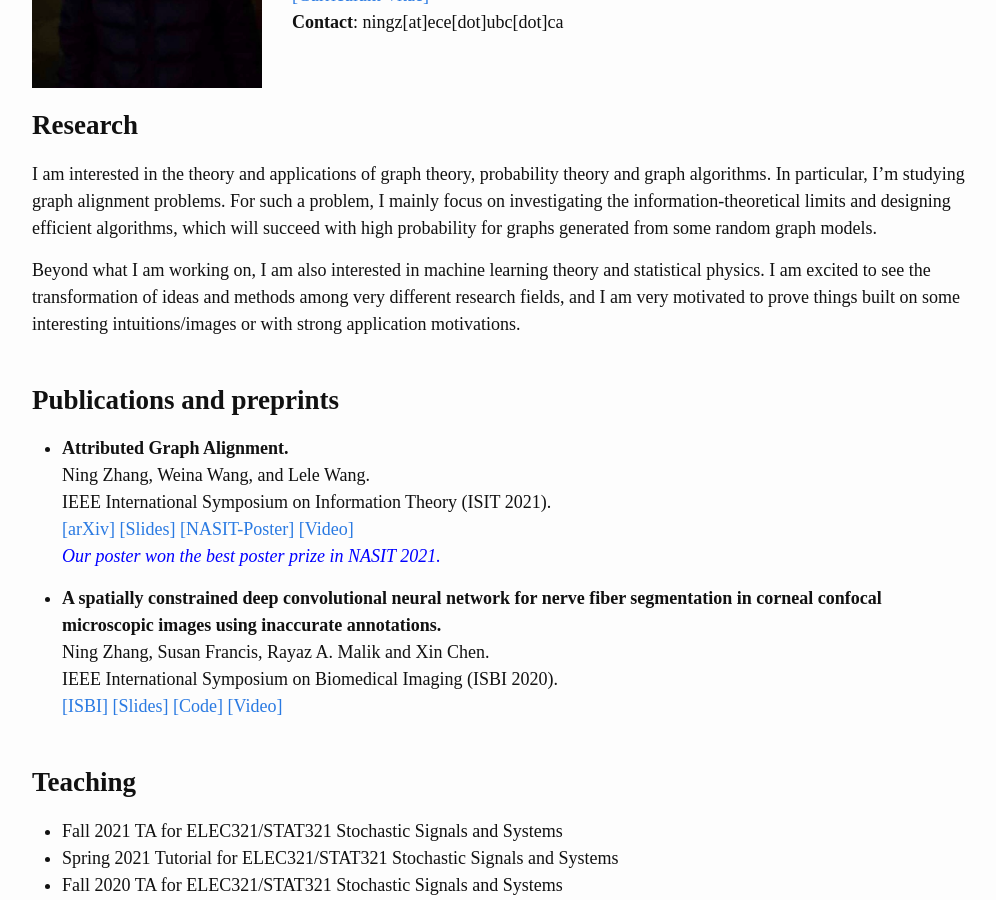
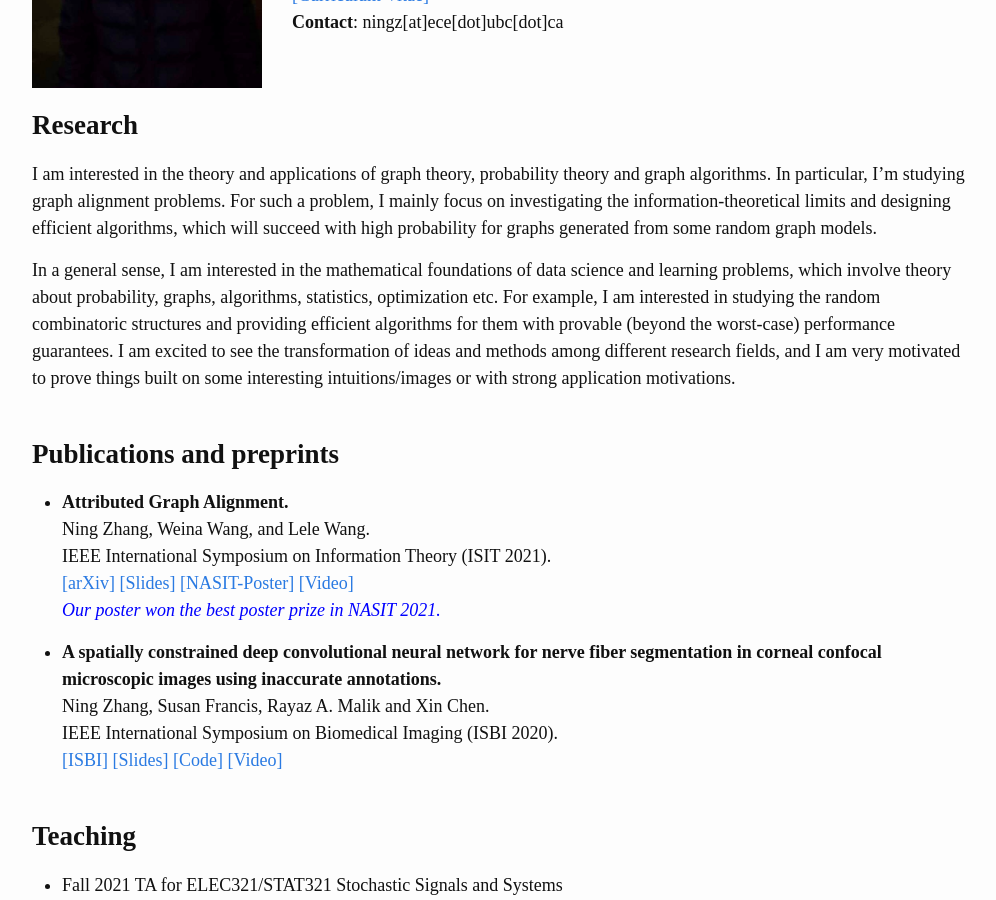
Before and after one commit to NingZhang-Git/NZ_website, a Jekyll site: the page built from index.md, in a window 1280 px wide and 900 px high, scrolled down 411 px. Shown: the whole window, without its empty margins (138-1134 px from the left). Built offline with Jekyll 4.4.1, drawn with Linux system fonts in a browser that asks for light colours.

Commit message:
Update index.md

```diff
--- a/index.md
+++ b/index.md
@@ -20,7 +20,7 @@ I am a research based master student in the department of ECE at the University
 ## **Research**
 I am interested in the theory and applications of graph theory, probability theory and graph algorithms. In particular, I'm studying graph alignment problems. For such a problem, I mainly focus on investigating the information-theoretical limits and designing efficient algorithms, which will succeed with high probability for graphs generated from some random graph models.
 
-Beyond what I am working on, I am also interested in machine learning theory and statistical physics. I am excited to see the transformation of ideas and methods among very different research fields, and I am very motivated to prove things built on some interesting intuitions/images or with strong application motivations.
+In a general sense, I am interested in the mathematical foundations of data science and learning problems, which involve theory about probability, graphs, algorithms, statistics, optimization etc. For example, I am interested in studying the random combinatoric structures and providing efficient algorithms for them with provable (beyond the worst-case) performance guarantees. I am excited to see the transformation of ideas and methods among different research fields, and I am very motivated to prove things built on some interesting intuitions/images or with strong application motivations.
 <br/>
 <br/>
 
```
